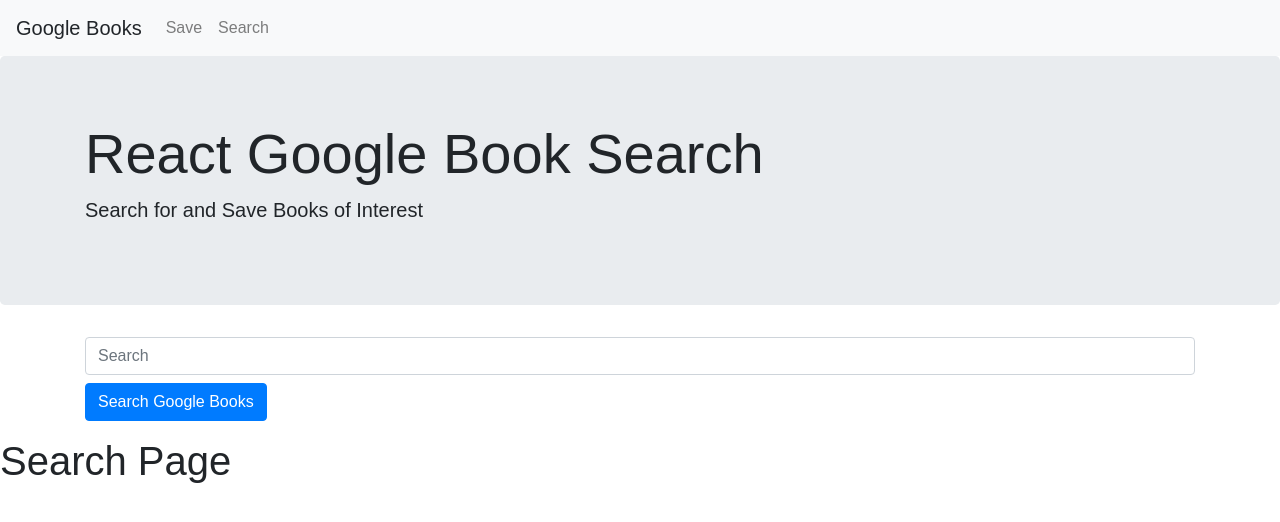
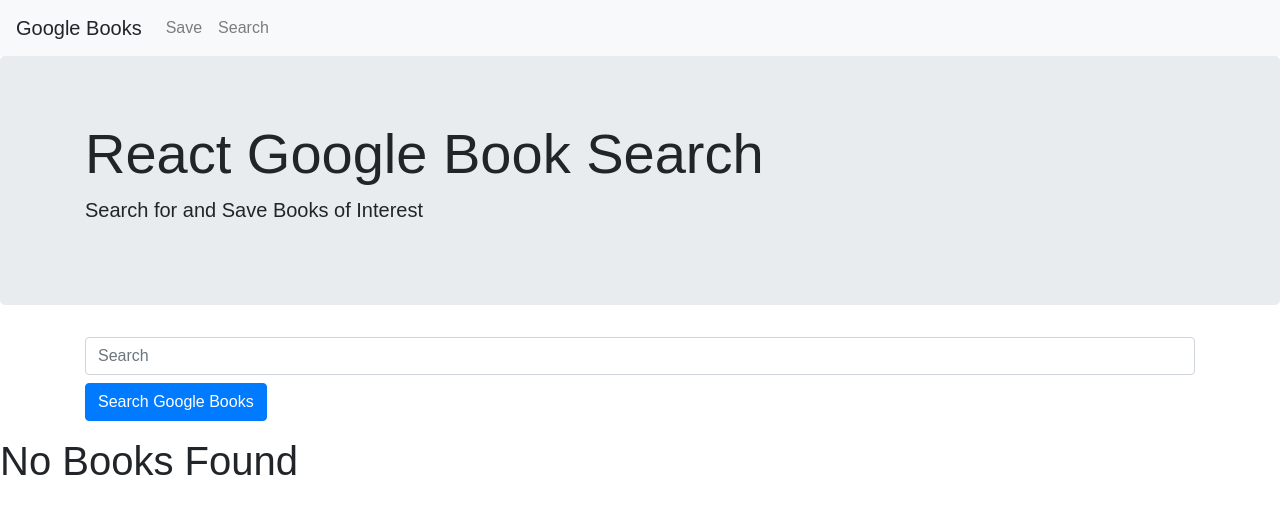
Before and after one commit to dmryan711/BookStore, a React (Create React App) app in the folder client/: page /search in a window 1280 px wide. Shown: the top 522 px of the page. Built offline with nearby package versions, Linux system fonts and the light colour scheme.

Commit message:
Displaying books

```diff
--- a/client/src/pages/Search.js
+++ b/client/src/pages/Search.js
@@ -8,15 +8,12 @@
 class  SearchPage extends Component {
     constructor(props){
         super(props);
-        //Define State here
+        this.state = {
+          bookArray: []
+        }
+
     }
 
-    callApi = async () => {
-        const response = await fetch('/api/book');
-        // const body = await response.json();
-        // if (response.status !== 200) throw Error(body.message);
-        // return body;
-      };
 
     clickHandler = (event)=>{
         event.preventDefault();
@@ -40,15 +37,26 @@
 
     }
   render(){
-    return (
+    const {bookArray} = this.state;
+    return bookArray.length ?(
         <div>
           <Nav/>
           <Jumbotron/>
           <SearchBar
             clickHandler ={this.clickHandler}
           />
-          <h1>Search Page</h1>
+          <h1>Books Found</h1>
         </div>
+    ):(
+      <div>
+      <Nav/>
+      <Jumbotron/>
+      <SearchBar
+        clickHandler ={this.clickHandler}
+      />
+      <h1>No Books Found</h1>
+    </div>
+
     );
 
   }
```
Also changed, not shown: client/src/component/ResultsContainer.js (added), 1 other file (tests, documents, lock files or other folders).
